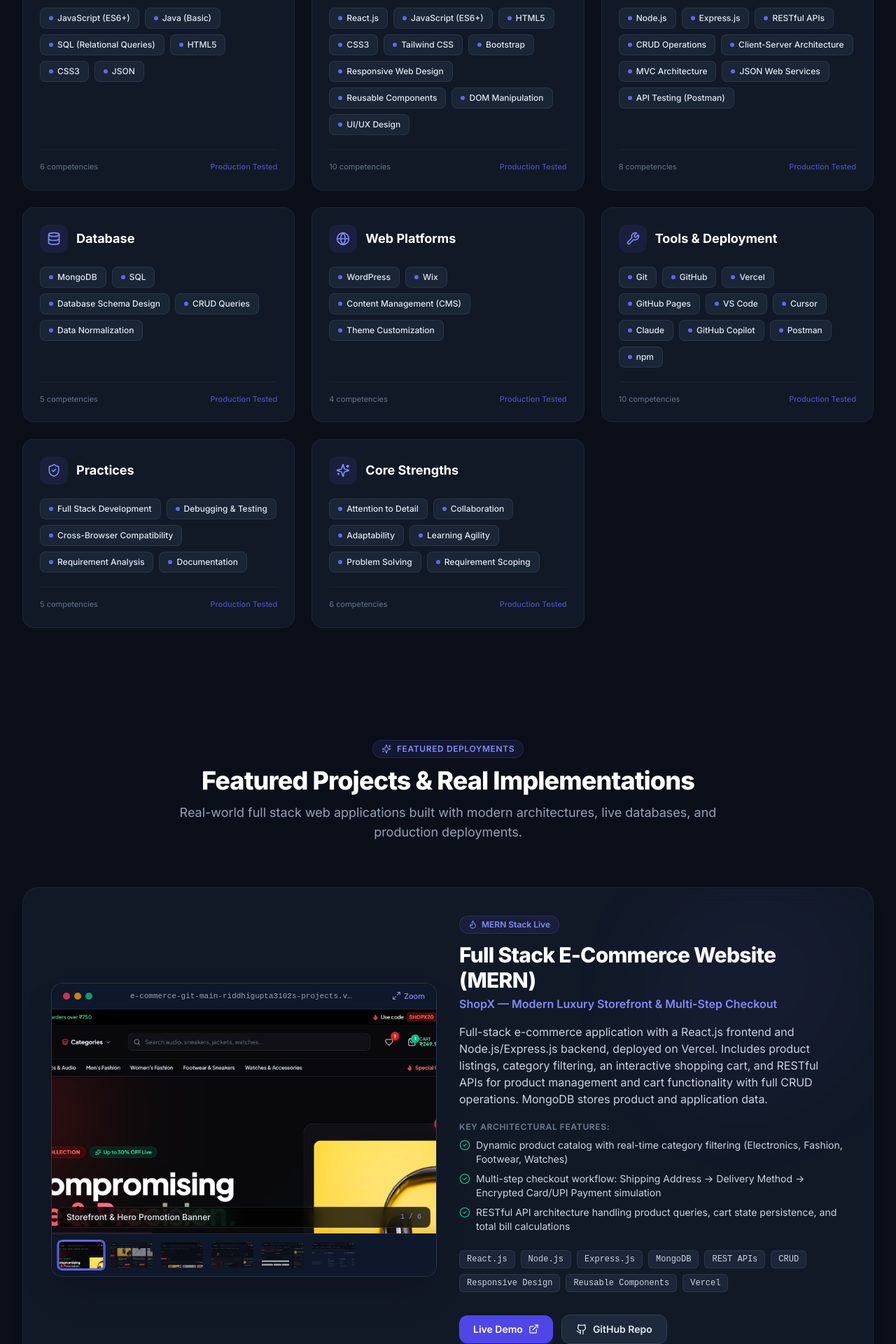
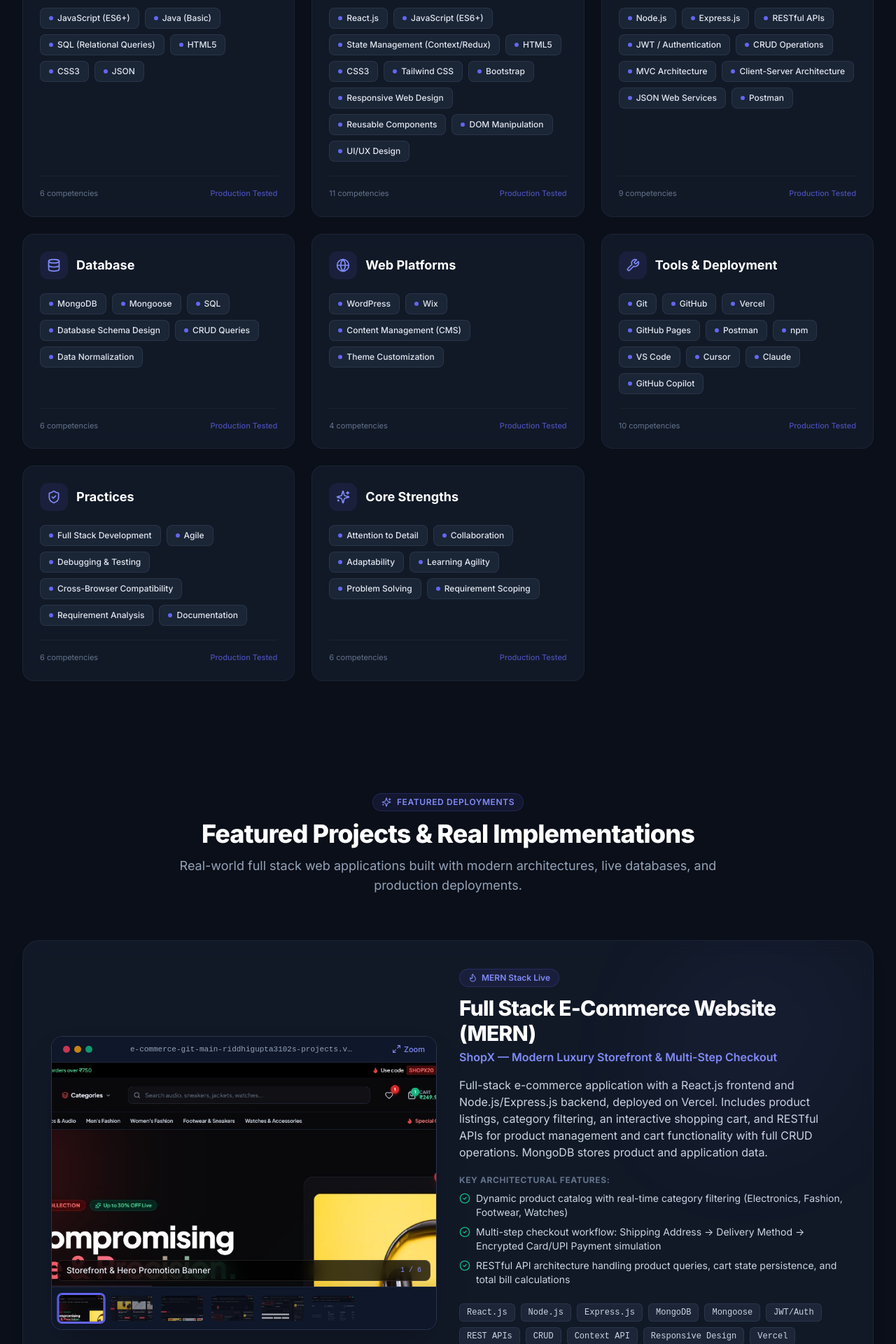
Before and after one commit to Riddhigupta3102/my-portfolio, a React (Vite) app: page / in a window 1280 px wide. Shown: the part 2340-4260 px from the top of the page at 70% size. Built offline with nearby package versions, Linux system fonts and the light colour scheme.

Commit message:
feat: add JWT/Authentication, Postman, Agile, Mongoose, MVC, State Management, npm to skills and project

```diff
--- a/src/data.js
+++ b/src/data.js
@@ -88,6 +88,7 @@ export const skillsData = [
     skills: [
       "React.js",
       "JavaScript (ES6+)",
+      "State Management (Context/Redux)",
       "HTML5",
       "CSS3",
       "Tailwind CSS",
@@ -105,11 +106,12 @@ export const skillsData = [
       "Node.js",
       "Express.js",
       "RESTful APIs",
+      "JWT / Authentication",
       "CRUD Operations",
+      "MVC Architecture",
       "Client-Server Architecture",
-      "MVC Architecture",
       "JSON Web Services",
-      "API Testing (Postman)"
+      "Postman"
     ]
   },
   {
@@ -117,6 +119,7 @@ export const skillsData = [
     icon: "Database",
     skills: [
       "MongoDB",
+      "Mongoose",
       "SQL",
       "Database Schema Design",
       "CRUD Queries",
@@ -141,12 +144,12 @@ export const skillsData = [
       "GitHub",
       "Vercel",
       "GitHub Pages",
+      "Postman",
+      "npm",
       "VS Code",
       "Cursor",
       "Claude",
-      "GitHub Copilot",
-      "Postman",
-      "npm"
+      "GitHub Copilot"
     ]
   },
   {
@@ -154,6 +157,7 @@ export const skillsData = [
     icon: "ShieldCheck",
     skills: [
       "Full Stack Development",
+      "Agile",
       "Debugging & Testing",
       "Cross-Browser Compatibility",
       "Requirement Analysis",
@@ -194,10 +198,12 @@ export const projectsData = [
       "Node.js",
       "Express.js",
       "MongoDB",
+      "Mongoose",
+      "JWT/Auth",
       "REST APIs",
       "CRUD",
+      "Context API",
       "Responsive Design",
-      "Reusable Components",
       "Vercel"
     ],
     liveUrl: "https://e-commerce-git-main-riddhigupta3102s-projects.vercel.app/",
```
